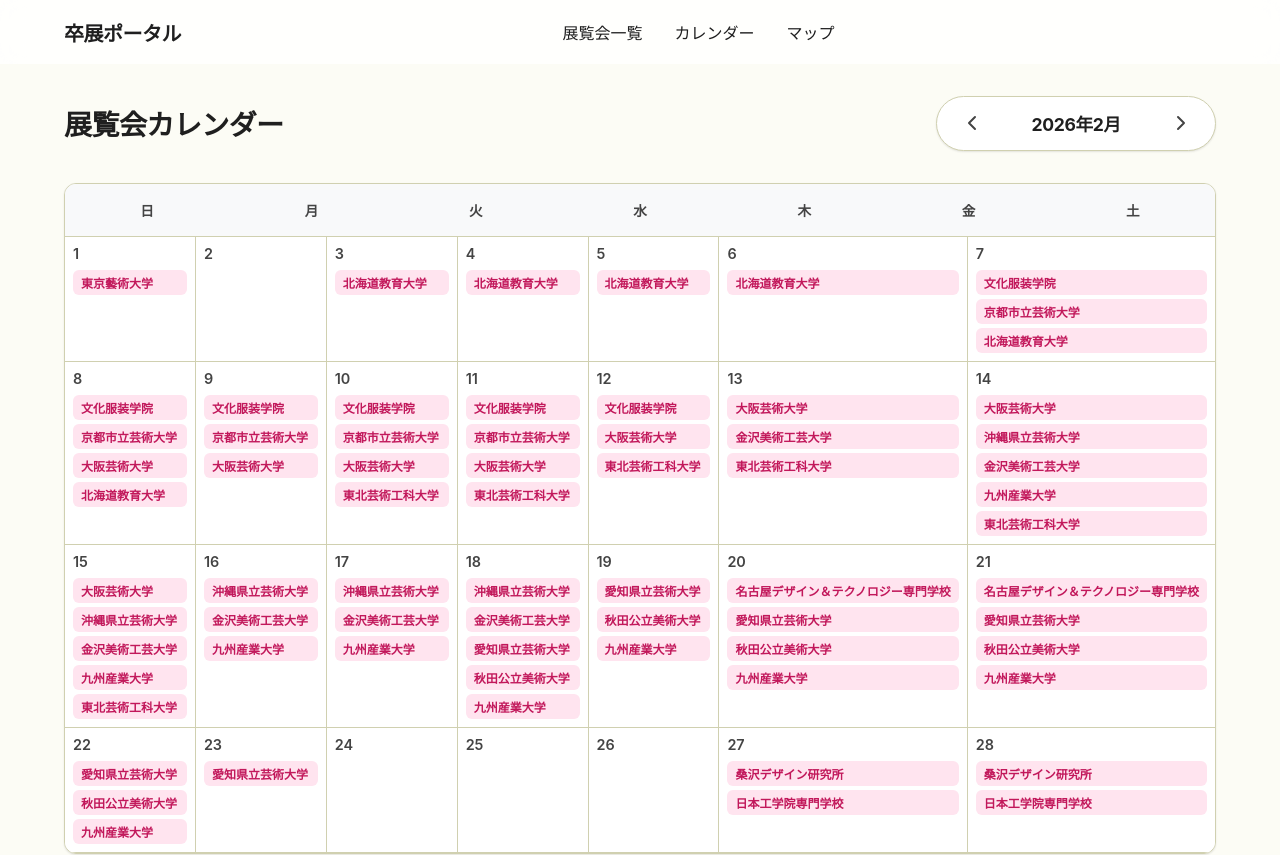
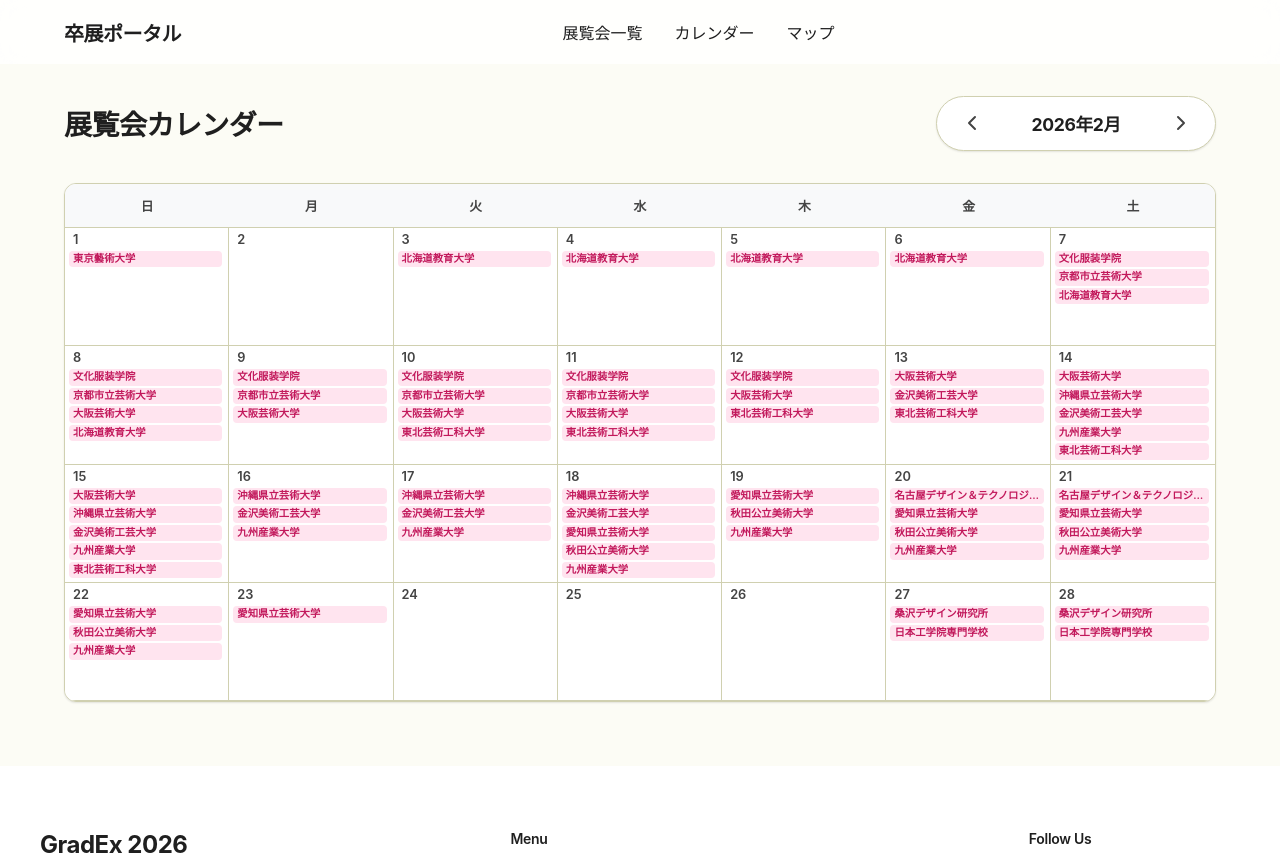
Before and after one commit to abogadoatusi/graduation-exhibitions, a Next.js app: page /calendar in a window 1280 px wide. Shown: the top 855 px of the page. Built offline with nearby package versions, Linux system fonts and the light colour scheme.

Commit message:
Fix: Make calendar events compact to prevent layout overflow

```diff
--- a/app/calendar/page.module.css
+++ b/app/calendar/page.module.css
@@ -78,79 +78,93 @@
 }
 
 .weekdays div {
-    padding: 1rem 0.5rem;
+    padding: 0.75rem 0.25rem;
     text-align: center;
     font-weight: 700;
     color: var(--text-sub);
-    font-size: 0.85rem;
+    font-size: 0.8rem;
 }
 
 .daysGrid {
     display: grid;
     grid-template-columns: repeat(7, 1fr);
-    /* No defined rows, let content dictate */
+    /* Ensure rows are equal height if content differs */
+    grid-auto-rows: 1fr;
 }
 
 .dayCell {
-    min-height: 120px;
+    min-height: 100px;
     border-right: 1px solid var(--border);
     border-bottom: 1px solid var(--border);
-    padding: 0.5rem;
+    padding: 0.25rem;
     position: relative;
     background: white;
     display: flex;
     flex-direction: column;
+    overflow: hidden;
+    /* Prevent cell expansion from breaking grid visual */
 }
 
 .dayCell:nth-child(7n) {
     border-right: none;
 }
 
-/* Ensure empty days match dimensions to avoid grid breakage */
 .emptyDay {
     background-color: #fcfcfc;
     border-right: 1px solid var(--border);
     border-bottom: 1px solid var(--border);
-    min-height: 120px;
+    min-height: 100px;
 }
 
-/* Safety for 7th column empty day, though rare/impossible with current logic */
 .emptyDay:nth-child(7n) {
     border-right: none;
 }
 
 .dayNumber {
-    font-size: 0.9rem;
+    font-size: 0.8rem;
     font-weight: 600;
     color: var(--text-sub);
-    margin-bottom: 0.5rem;
-    display: block;
+    margin-bottom: 0.25rem;
+    padding-left: 0.25rem;
 }
 
 .eventList {
     display: flex;
     flex-direction: column;
-    gap: 0.25rem;
+    gap: 2px;
     flex: 1;
+    overflow-y: auto;
+    /* Allow scrolling inside cell if too many events */
+    padding-right: 2px;
+    /* For scrollbar space */
+    scrollbar-width: none;
+}
+
+.eventList::-webkit-scrollbar {
+    display: none;
 }
 
 .eventDot {
     display: block;
-    font-size: 0.75rem;
+    font-size: 0.65rem;
+    /* Smaller font */
     background-color: var(--color-pale-pink);
     color: #c2185b;
-    padding: 4px 8px;
-    border-radius: 6px;
+    padding: 2px 4px;
+    border-radius: 4px;
     white-space: nowrap;
     overflow: hidden;
     text-overflow: ellipsis;
     transition: all 0.2s;
     text-decoration: none;
     font-weight: 600;
+    line-height: 1.2;
 }
 
 .eventDot:hover {
     background-color: var(--color-rose-pink);
     color: white;
-    transform: translateY(-1px);
+    z-index: 10;
+    position: relative;
+    /* Bring to font on hover */
 }
```
